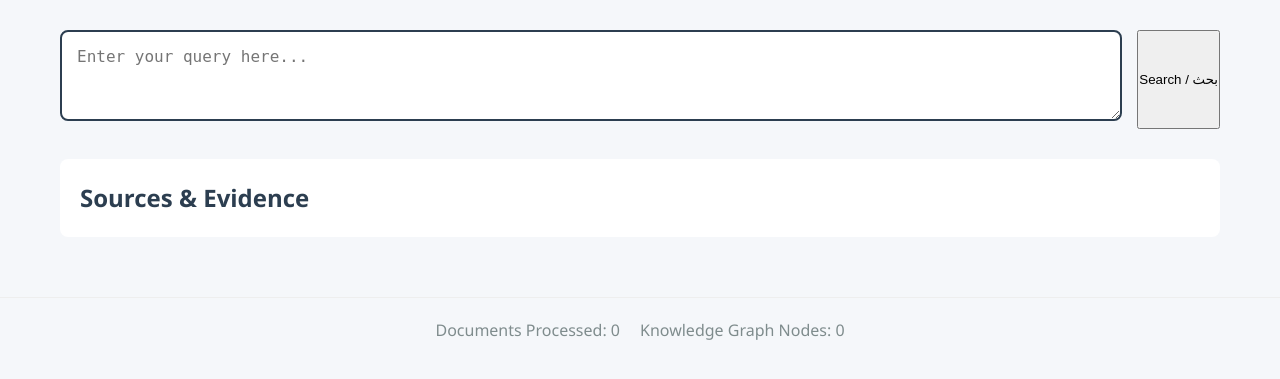
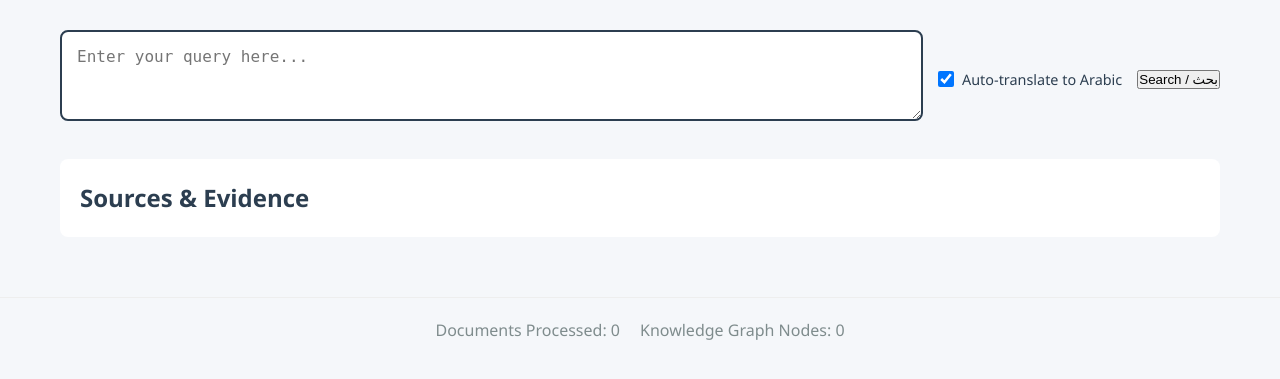
Before and after one commit to Muhanad-husn/hybridRAG, a Flask app: page / in a window 1280 px wide. Shown: the part 143-522 px from the top of the page. Run offline with Flask 3, Linux system fonts and the light colour scheme; parts of the project's set-up code (start-up, migrations or seed data) failed here and were passed over.

Commit message:
Add option to skip Arabic translation for faster processing

```diff
--- a/app.py
+++ b/app.py
@@ -192,6 +192,7 @@ def search():
     try:
         data = request.get_json()
         query = data.get('query', '').strip()
+        translate_enabled = data.get('translate', True)  # Default to True for backward compatibility
 
         if not query:
             logger.warning("Empty search query received")
@@ -210,11 +211,11 @@ def search():
             logger.info(f"Processing Arabic query: {query}")
             # Translate query to English for internal processing only
             english_query = translator.translate(query, source_lang='ar', target_lang='en')
-            # Pass original query without translation
-            result = run_hybrid_search(english_query, original_lang='ar', original_query=query)
+            # Pass original query without translation and respect translation preference
+            result = run_hybrid_search(english_query, original_lang='ar', original_query=query, translate=translate_enabled)
         else:
             logger.info(f"Processing English query: {query}")
-            result = run_hybrid_search(query)
+            result = run_hybrid_search(query, translate=translate_enabled)
 
         # Generate HTML content without saving
         if result.get('answer'):
@@ -228,7 +229,8 @@ def search():
             result['english_html'] = english_result['html']
             result['english_filename'] = english_result['filename']
 
-        if result.get('arabic_answer'):
+        # Only include Arabic translation if translation is enabled
+        if translate_enabled and result.get('arabic_answer'):
             arabic_result = create_result_html(
                 content=result['arabic_answer'],
                 query=result.get('original_query', query),
--- a/static/css/styles.css
+++ b/static/css/styles.css
@@ -71,6 +71,30 @@ header h1 {
 /* Search Form */
 .search-form {
     margin-bottom: 30px;
+}
+
+.search-controls {
+    display: flex;
+    align-items: center;
+    gap: 15px;
+}
+
+.translate-toggle {
+    display: flex;
+    align-items: center;
+    gap: 8px;
+    cursor: pointer;
+}
+
+.translate-toggle input[type="checkbox"] {
+    width: 16px;
+    height: 16px;
+    cursor: pointer;
+}
+
+.toggle-label {
+    color: var(--text-primary);
+    font-size: 0.9em;
 }
 
 .input-group {
--- a/static/js/script.js
+++ b/static/js/script.js
@@ -373,7 +373,8 @@ document.addEventListener('DOMContentLoaded', function() {
                 },
                 body: JSON.stringify({
                     query: query,
-                    mode: 'hybrid'
+                    mode: 'hybrid',
+                    translate: document.getElementById('translateToggle').checked
                 })
             });
 
@@ -422,20 +423,37 @@ document.addEventListener('DOMContentLoaded', function() {
             englishContent.textContent = data.answer;
         }
 
-        // Display Arabic response
+        // Handle Arabic tab visibility and content
+        const arabicTab = document.querySelector('.tab-btn[data-type="ar"]');
         const arabicContent = document.querySelector('#arabicResponse .response-content');
+        const translateEnabled = document.getElementById('translateToggle').checked;
+
+        // Show/hide Arabic tab based on translation setting
+        arabicTab.style.display = translateEnabled ? 'block' : 'none';
+
         if (arabicContent) {
-            if (data.arabic_answer) {
+            if (translateEnabled && data.arabic_answer) {
                 arabicContent.textContent = data.arabic_answer;
                 arabicContent.dir = 'rtl';
                 arabicContent.style.textAlign = 'right';
                 arabicContent.style.fontFamily = "'Noto Naskh Arabic', Arial, sans-serif";
+                arabicContent.style.color = 'var(--text-primary)';
+            } else if (!translateEnabled) {
+                arabicContent.textContent = 'الترجمة العربية معطلة';
+                arabicContent.dir = 'rtl';
+                arabicContent.style.textAlign = 'right';
+                arabicContent.style.color = '#666';
             } else {
                 arabicContent.textContent = 'المحتوى العربي غير متوفر';
                 arabicContent.dir = 'rtl';
                 arabicContent.style.textAlign = 'right';
                 arabicContent.style.color = '#666';
             }
+        }
+
+        // Switch to English tab if Arabic is disabled and we're on Arabic tab
+        if (!translateEnabled && document.querySelector('.tab-btn[data-type="ar"]').classList.contains('active')) {
+            switchTab('en');
         }
 
         // Setup save buttons with file information
--- a/templates/index.html
+++ b/templates/index.html
@@ -36,7 +36,13 @@
                                 <div class="suggestion-chips"></div>
                             </div>
                         </div>
-                        <button type="submit" id="searchButton">Search / بحث</button>
+                        <div class="search-controls">
+                            <label class="translate-toggle">
+                                <input type="checkbox" id="translateToggle" checked>
+                                <span class="toggle-label">Auto-translate to Arabic</span>
+                            </label>
+                            <button type="submit" id="searchButton">Search / بحث</button>
+                        </div>
                     </div>
                 </form>
 
```
Also changed, not shown: retrieve_syria.py (+5 -3 lines).
